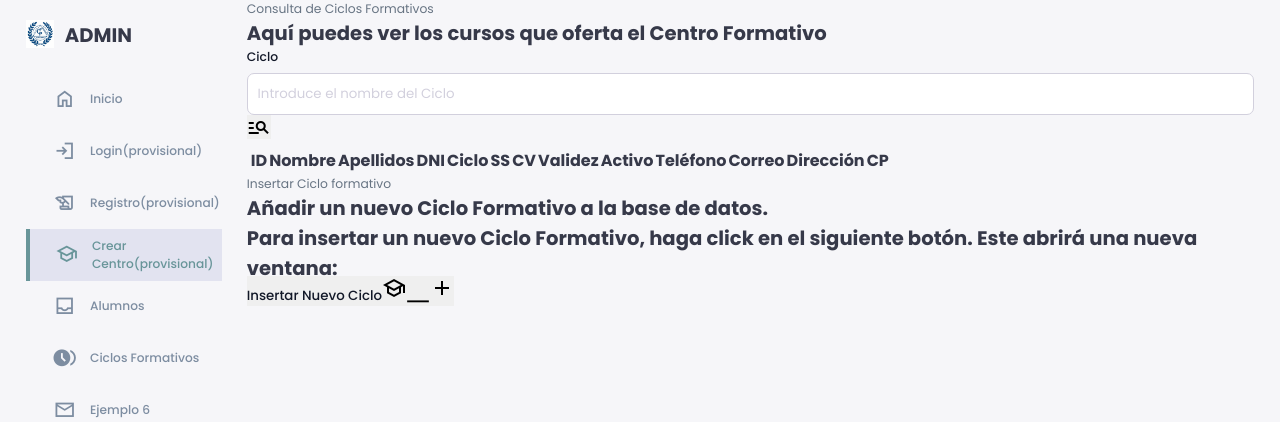
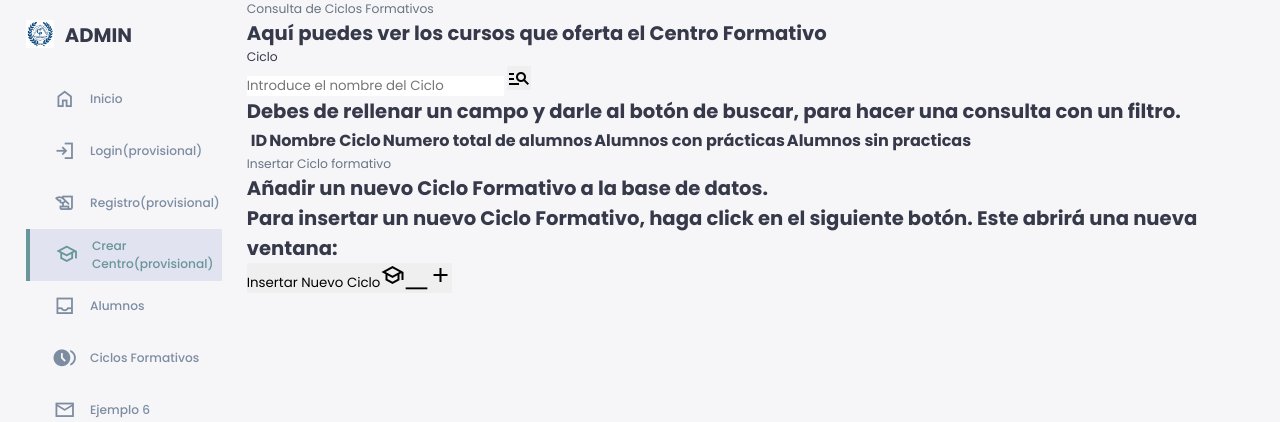
Before and after one commit to LilLuKaK/Trabajo-SGE, a PHP site: page /vista/consultarCiclo.php in a window 1280 px wide. Shown: the top 422 px of the page. Run offline with PHP 8.4, Linux system fonts and the light colour scheme; a user stored in the database is signed in; lists and menus that the app fills with data are empty; some libraries are stand-ins or nearby versions.

Commit message:
Finalizado la función de Consultar

```diff
--- a/vista/consultarCiclo.php
+++ b/vista/consultarCiclo.php
@@ -3,12 +3,12 @@
     <meta charset="UTF-8">
     <meta name="viewport" content="width=device-width, initial-scale=1.0">
     <title>Registrar</title>
-    <link href="https://fonts.googleapis.com/icon?family=Material+Icons+Sharp" rel="stylesheet" />
-    <link rel="stylesheet" href="./assets/css/login-register/loginStyle.css">
     <link rel="stylesheet" href="assets/css/common/commonStyle.css" />
+    <link rel="stylesheet" href="./assets/css/consult/consultStyle.css">
 </head>
 <body>
     <div class="container">
+
         <?php
         $activeLink = 'crearCentro';
         include 'aside.php';
@@ -26,6 +26,9 @@
                         <input type="text" id="ciclo" name="ciclo" placeholder="Introduce el nombre del Ciclo"></input>
                         <button id="buscarCiclo" class="search" name="buscarCiclo"><span class="material-symbols-sharp">manage_search</span></button>
                         <input type="hidden" value="buscarCiclo">
+                    </div>
+                </div>
+                <h2>Debes de rellenar un campo y darle al botón de buscar, para hacer una consulta con un filtro.</h2>
             </div>
 
                             <!--
@@ -48,24 +51,17 @@ AND ID_Alumno = (SELECT ID_Alumno
                                             FROM alumnos
                                             WHERE alumnos.Validez =1);
                             -->
+
             <div class="middle">
                 <table class="data">
                     <thead>
                         <tr>
                             <th></th>
                             <th>ID</th>
-                                <th>Nombre</th>
-                                <th>Apellidos</th>
-                                <th>DNI</th>
-                                <th>Ciclo</th>
-                                <th>SS</th>
-                                <th>CV</th>
-                                <th>Validez</th>
-                                <th>Activo</th>
-                                <th>Teléfono</th>
-                                <th>Correo</th>
-                                <th>Dirección</th>
-                                <th>CP</th>
+                            <th>Nombre Ciclo</th>
+                            <th>Numero total de alumnos</th>
+                            <th>Alumnos con prácticas</th>
+                            <th>Alumnos sin practicas</th>
                         </tr>
                     </thead>
                     <tbody>
@@ -74,7 +70,6 @@ AND ID_Alumno = (SELECT ID_Alumno
                         ?> -->
                     </tbody>
                 </table>
-                </div>
             </div>
             <div id="new">
                 <div class="top">
```
Lines whose indentation alone changed are shown as unchanged.
